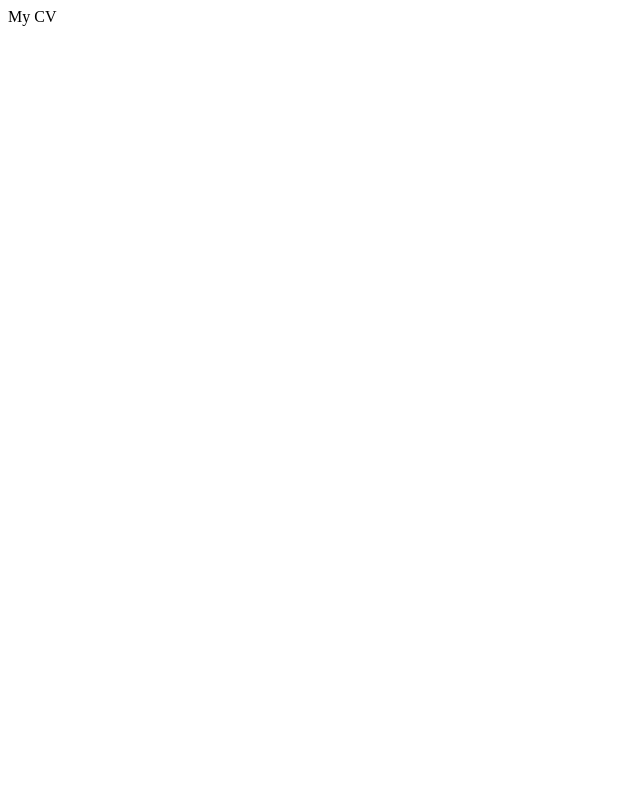
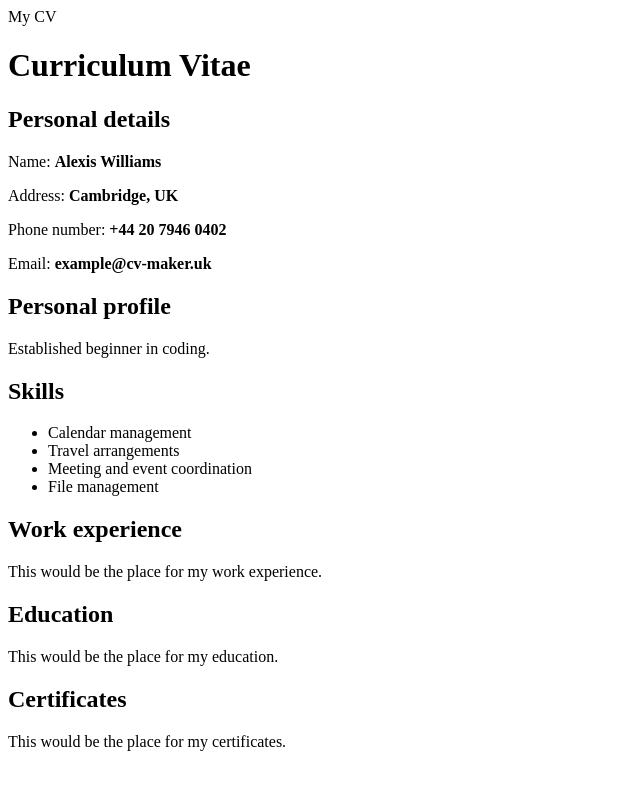
Before and after one commit to liga-auguste/task-cv-setup, a plain HTML site: page index.html in a window 1280 px wide. Shown: the whole page, without its empty margins (0-640 px from the left). Drawn offline with Linux system fonts and the light colour scheme.

Commit message:
updated skills and personal information

```diff
--- a/index.html
+++ b/index.html
@@ -10,7 +10,29 @@
 </head>
 
 <body>
-
+    <h1>Curriculum Vitae</h1>
+    <h2>Personal details</h2>
+    <p>Name: <strong>Alexis Williams</strong></p>
+    <p>Address: <strong>Cambridge, UK</strong></p>
+    <p>Phone number: <strong>+44 20 7946 0402</strong></p>
+    <p>Email: <strong>example@cv-maker.uk</strong></p>
+    <h2>Personal profile</h2>
+    <p>Established beginner in coding. </p>
+    <h2>Skills</h2>
+    <p>
+    <ul>
+        <li>Calendar management</li>
+        <li>Travel arrangements</li>
+        <li>Meeting and event coordination</li>
+        <li>File management</li>
+    </ul>
+    </p>
+    <h2>Work experience</h2>
+    <p>This would be the place for my work experience. </p>
+    <h2>Education</h2>
+    <p>This would be the place for my education.</p>
+    <h2>Certificates</h2>
+    <p>This would be the place for my certificates.</p>
 </body>
 
 </html>
```
